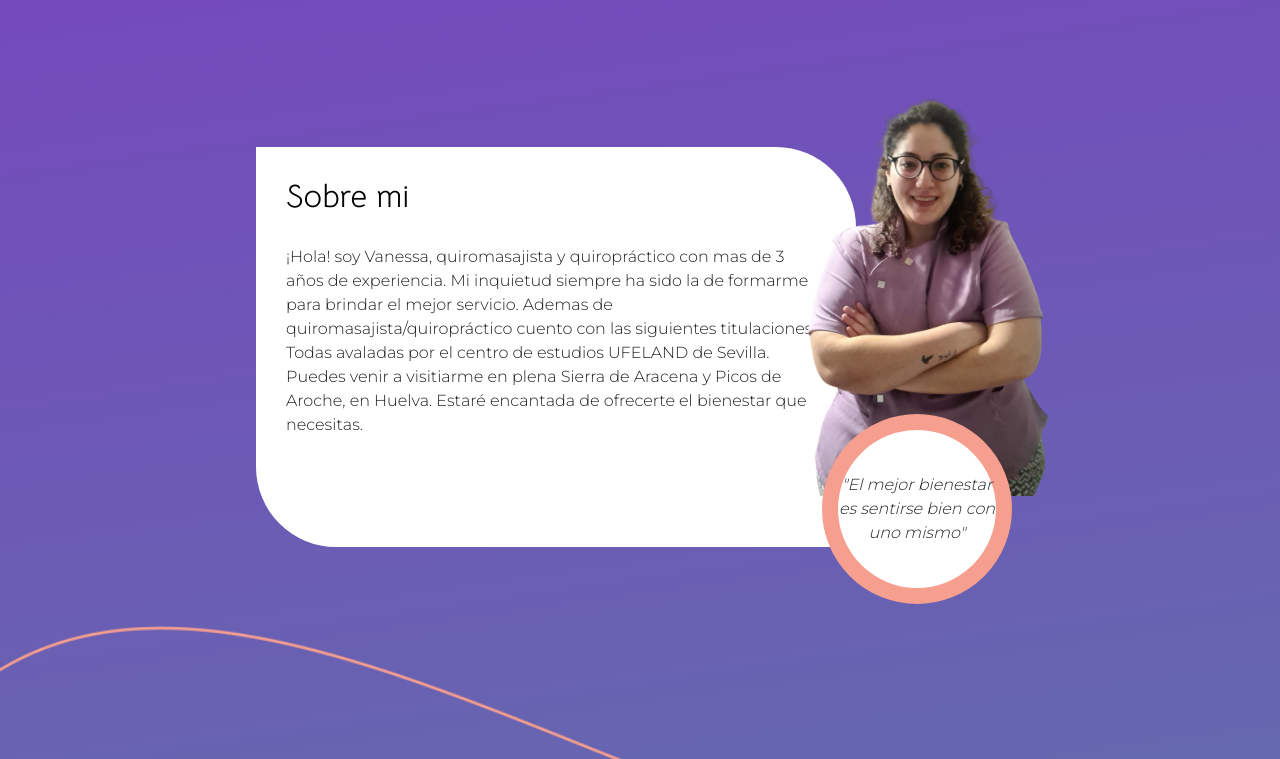
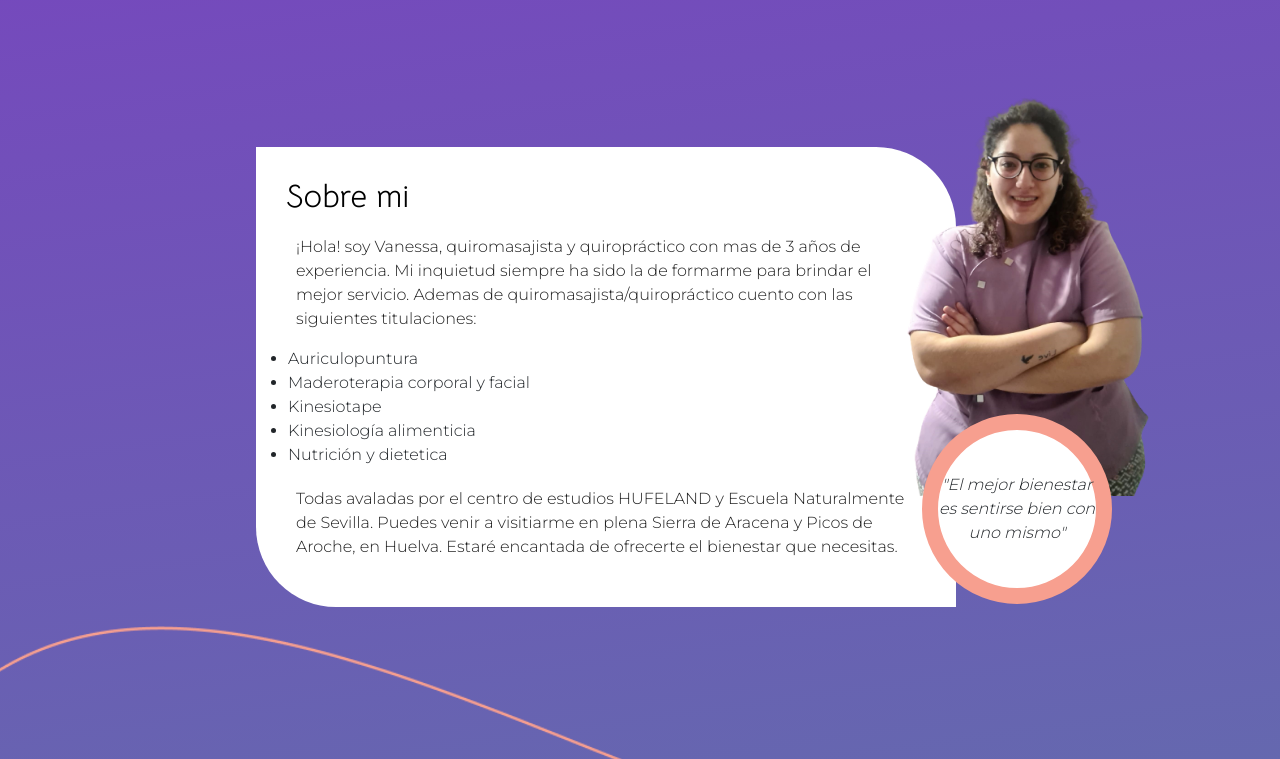
Before and after one commit to SoniaDiazg/3_preentrega_Landing_DiazGarzon, a website: page index.html in a window 1280 px wide. Shown: the part 586-1345 px from the top of the page. Drawn offline with nearby package versions, Linux system fonts and the light colour scheme.

Commit message:
sustitución de Lorem por texto real, cambiado texto Inicio en NAV por Quiro VDG

```diff
--- a/index.html
+++ b/index.html
@@ -56,7 +56,7 @@
 
         <nav class="navbar navbar-expand-lg navbar-light bg-white">
             <div class="container-fluid">
-              <a class="navbar-brand" href="#">Inicio</a>
+              <a class="navbar-brand" href="#">Quiro VDG</a>
               <button class="navbar-toggler" type="button" data-bs-toggle="collapse" data-bs-target="#navbarNav" aria-controls="navbarNav" aria-expanded="false" aria-label="Toggle navigation">
                 <span class="navbar-toggler-icon text-dark"></span>
               </button>
@@ -88,9 +88,22 @@
     <section id="aboutMe" class="about-me">
         <div class="aboutme-oval">
             <h2 class="aboutme-tittle">Sobre mi</h2>
-            <p class="aboutme-text">¡Hola! soy Vanessa, quiromasajista y quiropráctico con mas de 3 años de experiencia. Mi inquietud siempre ha sido la de formarme para brindar el mejor servicio. Ademas de quiromasajista/quiropráctico cuento con las siguientes titulaciones: . Todas avaladas por el centro de estudios UFELAND de Sevilla.
+            <p class="aboutme-text">
+                ¡Hola! soy Vanessa, quiromasajista y quiropráctico con mas de 3 años de experiencia. Mi inquietud siempre ha sido la de formarme para brindar el mejor servicio. Ademas de quiromasajista/quiropráctico cuento con las siguientes titulaciones:
 
-            Puedes venir a visitiarme en plena Sierra de Aracena y Picos de Aroche, en Huelva. Estaré encantada de ofrecerte el bienestar que necesitas.
+               <ul class="aboutme-text">
+                   <li>Auriculopuntura</li>
+                   <li>Maderoterapia corporal y facial</li>
+                   <li>Kinesiotape</li>
+                   <li>Kinesiología alimenticia</li>
+                   <li>Nutrición y dietetica</li>
+               </ul>
+
+                <p class="aboutme-text">
+                    Todas avaladas por el centro de estudios HUFELAND y Escuela Naturalmente de Sevilla.
+
+                    Puedes venir a visitiarme en plena Sierra de Aracena y Picos de Aroche, en Huelva. Estaré encantada de ofrecerte el bienestar que necesitas.
+                </p>
             </p>
 
         </div>
--- a/scss/_sectionaboutme.scss
+++ b/scss/_sectionaboutme.scss
@@ -8,8 +8,8 @@
         div.aboutme-oval{
             width: 60%;
             margin-left: 20%;
-            width: 600px;
-            height: 400px;
+            width: 700px;
+            height: 460px;
             background: #FFFFFF;
             border-radius: 0px 80px;
 
@@ -22,9 +22,9 @@
 
             p{
                 color: rgb(32, 32, 32);
-                margin-left: 30px;
-                margin-right: 30px;
-                margin-top: 30px;
+                margin-left: 40px;
+                margin-right: 40px;
+                margin-top: 20px;
             }
         }
 
```
Also changed, not shown: css/style.css.
